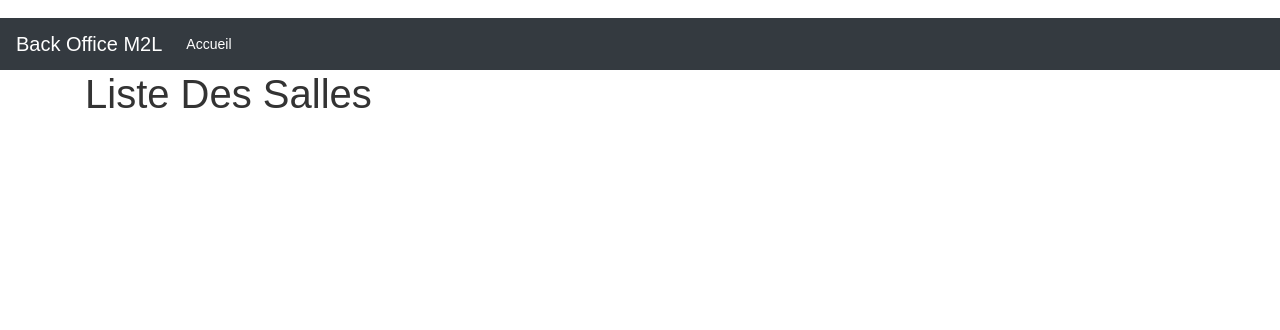
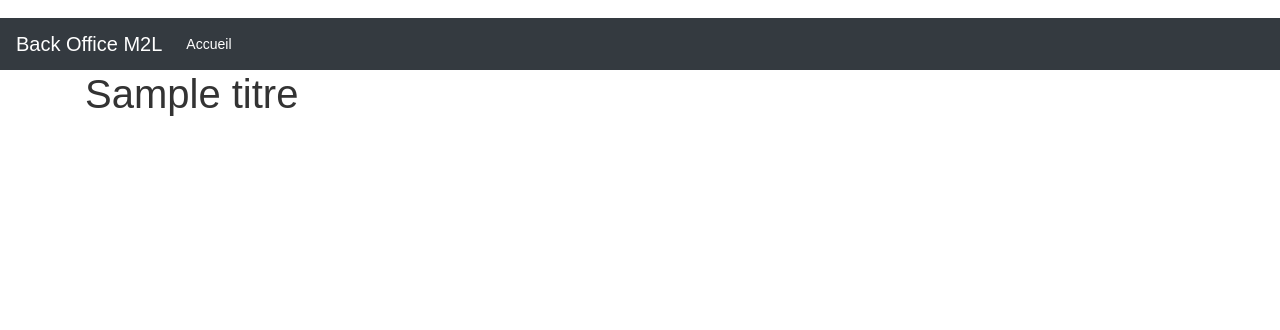
Before and after one commit to jovan-subasic/PPE-GestSalleInfo_Subasic_Roustan, a PHP site: template vue/vueAccueil.php in a window 1280 px wide. Shown: the top 330 px of the page. Run offline with PHP 8.4, Linux system fonts and the light colour scheme; the template is opened without the code that fills it: most values are stand-ins (such as "Sample title", 1, 10 or a date in 2020); some libraries are stand-ins or nearby versions.

Commit message:
Update vueAccueil.php

```diff
--- a/vue/vueAccueil.php
+++ b/vue/vueAccueil.php
@@ -1,2 +1,4 @@
-
-	<h1>Liste Des Salles</h1>
+<?php
+  //var_dump($titre);
+?>
+  <h1><?= $titre ?></h1>
```
